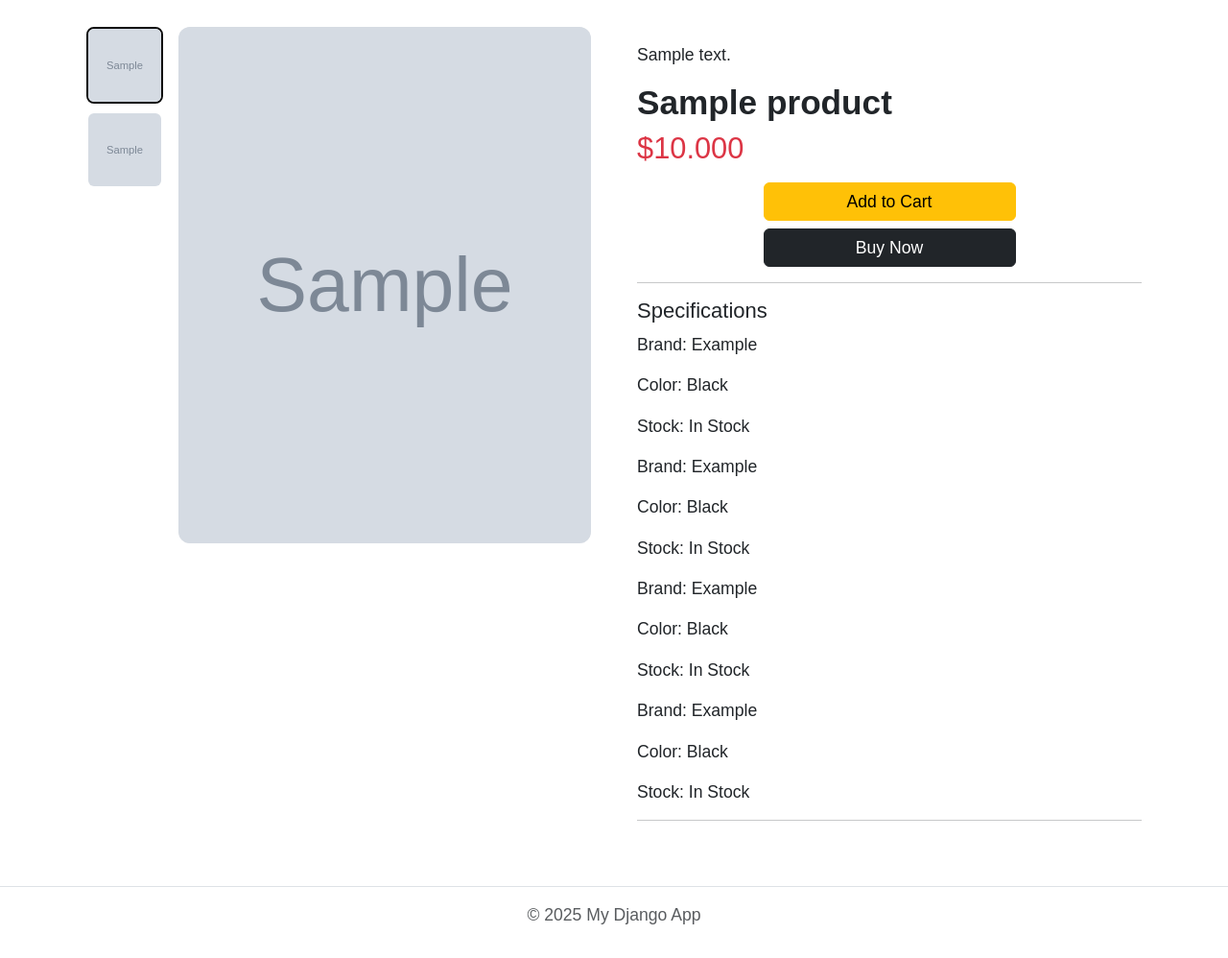
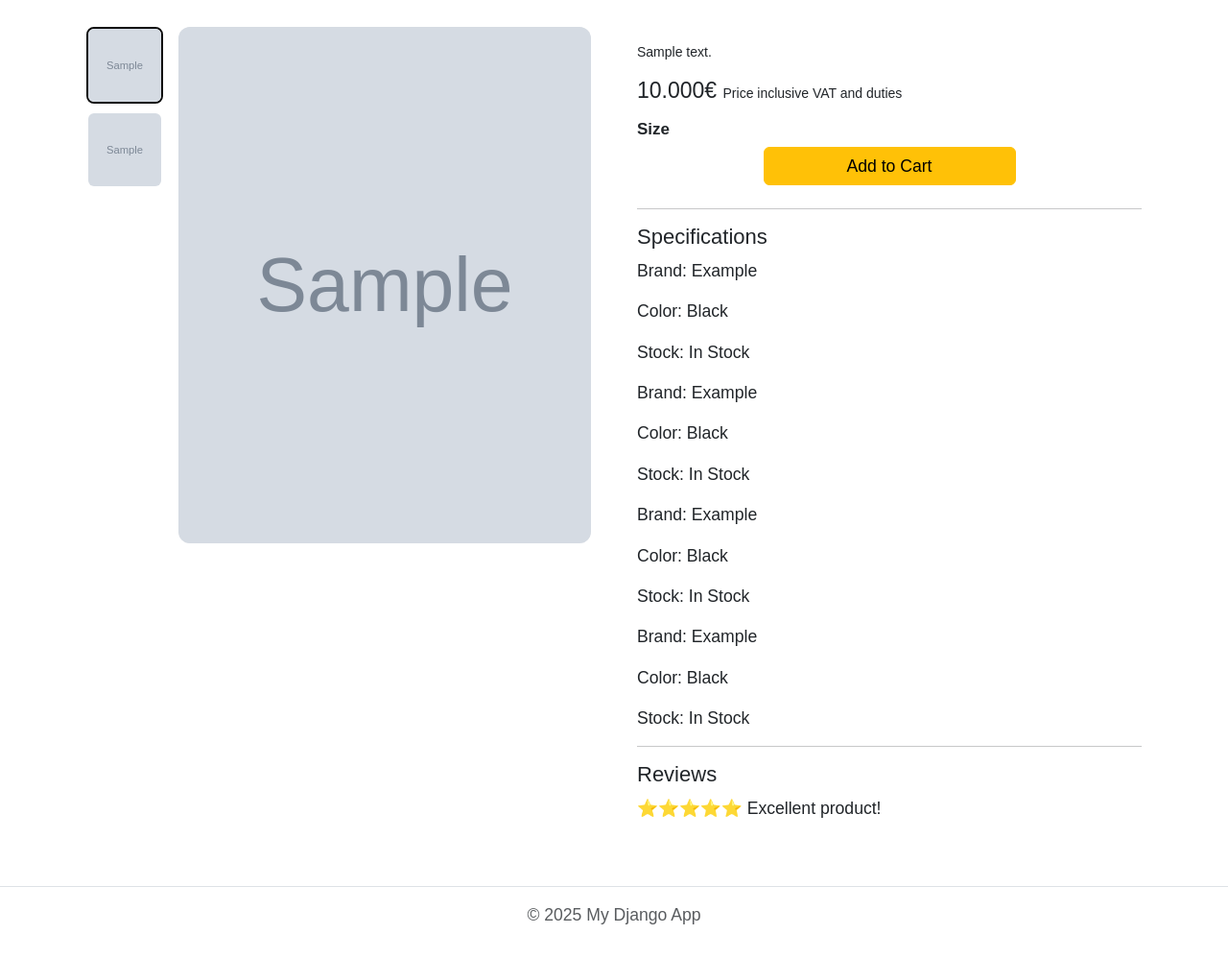
Before and after one commit to alon1194/e-commerce, a Django app: page /shop/Product/1/ in a window 1280 px wide. Shown: the part 82-1080 px from the top of the page at 96% size. Run offline with Django 5.2, Linux system fonts and the light colour scheme; tables that the repository leaves empty hold one stand-in row (values such as "Sample post"); grey boxes marked "Sample" are stand-in pictures; style sheets or scripts are compiled from the project's sources; some libraries are stand-ins or nearby versions.

Commit message:
product  descrption

```diff
--- a/oms/templates/shop/Product.html
+++ b/oms/templates/shop/Product.html
@@ -168,15 +168,15 @@
 </div>
 
         <!-- Right Side -->
-        <div class="col-lg-6">
+        <div class=" col-12 col-lg-6">
             <div class="sticky-top pt-3">
 
               <div class="right-panel">
-                <p>{{ product.description }}</p>
-
-                <h2 class="fw-bold">{{ product.product_name }}</h2>
-
-                <h3 class="text-danger mb-3">${{ product.price }}</h3>
+             <p style="font-size: 14px;">{{ product.description }}</p>
+            <h3 class="text-dark mb-3" style="font-size: 23px; font-weight: 500;">
+                 {{ product.price }}€ <span style="font-size: 14px; font-weight: normal;">Price inclusive VAT and duties</span>
+            </h3>
+                <h3 style = "font-size:17px; font-weight:bold;">Size</h3>
 
 
 
@@ -188,11 +188,6 @@
                     </button>
                 </div>
 
-                <div class = " flex-grow-1 d-flex justify-content-center">
-                   <button class="btn btn-dark w-50">
-                    Buy Now
-                   </button>
-                </div>
 
 
 
```
Also changed, not shown: oms/media/products/download.webp (added), oms/media/products/download_68TjZKC.webp (added), oms/media/products/download_o1HK71L.webp (added), oms/media/profile_image/Daycare_Logo1.jpg (added), oms/media/profile_image/Daycare_Logo1_08XpwVi.jpg (added), oms/media/profile_image/Daycare_Logo1_Cp2YcGF.jpg (added), oms/media/profile_image/Daycare_Logo1_EFiWho7.jpg (added), oms/static/image/download.webp (added).
